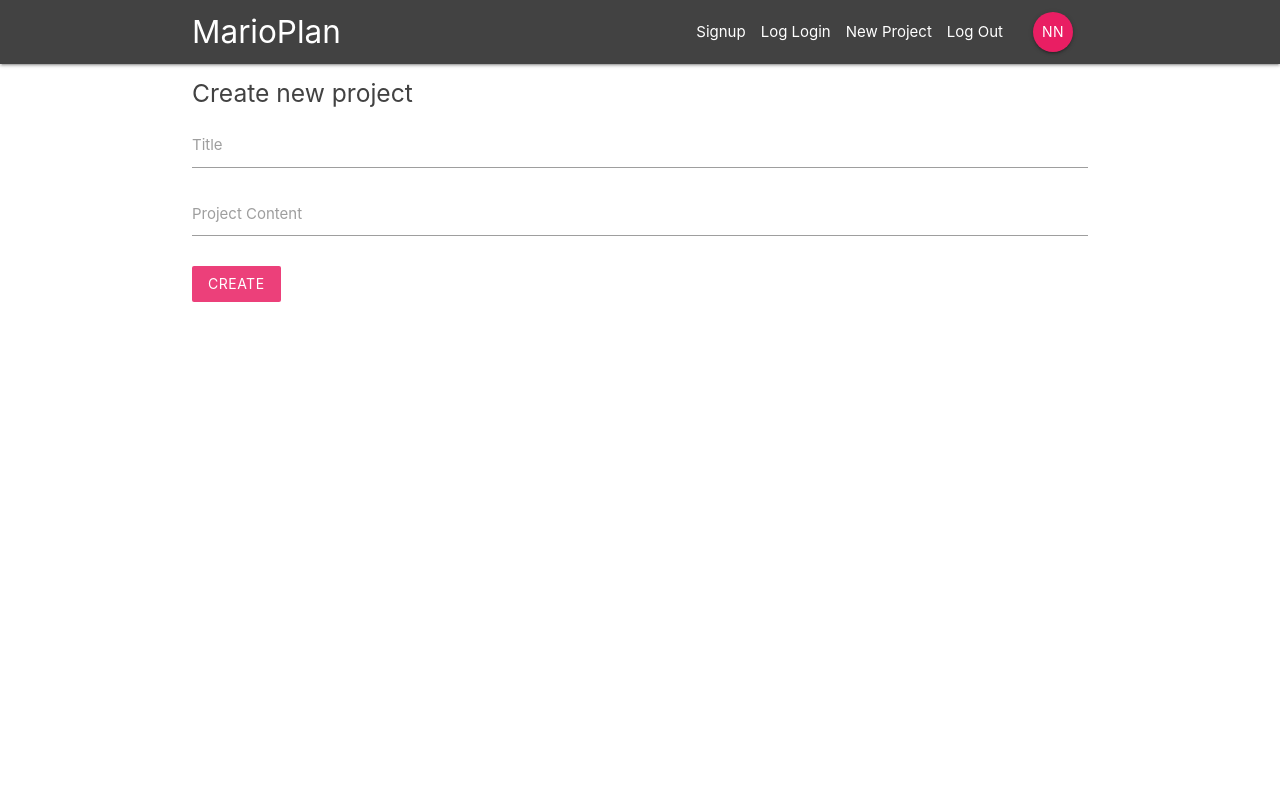
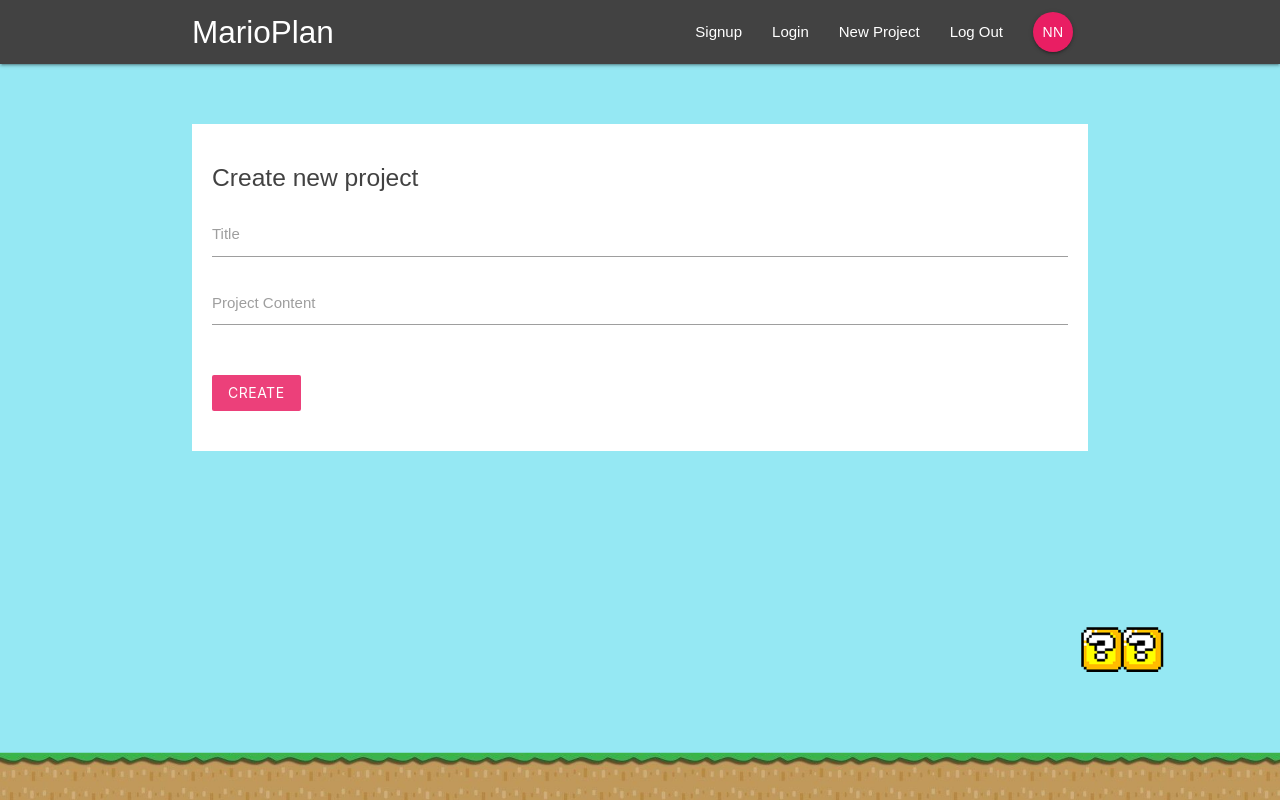
Before and after one commit to jmshanahan/reactReduxFirebase, a React (Create React App) app: page /create in a window 1280 px wide. Built offline with nearby package versions, Linux system fonts and the light colour scheme.

Commit message:
Added some styling

```diff
--- a/src/components/layout/SignedInLinks.js
+++ b/src/components/layout/SignedInLinks.js
@@ -5,8 +5,7 @@
   return (
     <ul className="right">
       <li>
-        <NavLink to="/" />
-        New Project
+        <NavLink to="/create">New Project</NavLink>
       </li>
       <li>
         <NavLink to="/">Log Out</NavLink>
--- a/src/components/layout/SignedOutLinks.js
+++ b/src/components/layout/SignedOutLinks.js
@@ -5,11 +5,10 @@
   return (
     <ul className="right">
       <li>
-        <NavLink to="/" />
-        Signup
+        <NavLink to="/signup">Signup</NavLink>
       </li>
       <li>
-        <NavLink to="/">Log Login</NavLink>
+        <NavLink to="/signin">Login</NavLink>
       </li>
     </ul>
   );
--- a/src/index.css
+++ b/src/index.css
@@ -1,14 +1,30 @@
+html {
+  min-height: 100%;
+}
+
 body {
   margin: 0;
   padding: 0;
-  font-family: -apple-system, BlinkMacSystemFont, "Segoe UI", "Roboto", "Oxygen",
-    "Ubuntu", "Cantarell", "Fira Sans", "Droid Sans", "Helvetica Neue",
-    sans-serif;
-  -webkit-font-smoothing: antialiased;
-  -moz-osx-font-smoothing: grayscale;
+  font-family: sans-serif;
+  background: url(/img/mario-bg.png) no-repeat;
+  background-size: 100%;
+  background-position: bottom;
+  background-color: #95e8f3;
+  min-height: 100%;
+}
+form {
+  padding: 20px;
+  margin-top: 60px;
+}
+form button,
+form h5 {
+  margin: 20px 0;
 }
 
-code {
-  font-family: source-code-pro, Menlo, Monaco, Consolas, "Courier New",
-    monospace;
+input[type="text"]:not(.browser-default):focus:not([readonly]),
+input[type="email"]:not(.browser-default):focus:not([readonly]),
+input[type="password"]:not(.browser-default):focus:not([readonly]),
+textarea.materialize-textarea:focus:not([readonly]) {
+  border-color: #ec407a;
+  box-shadow: none;
 }
```
Also changed, not shown: src/components/layout/Navbar.js (+16 -14 lines), public/img/mario-bg.png (added), 1 other file (tests, documents, lock files or other folders).
